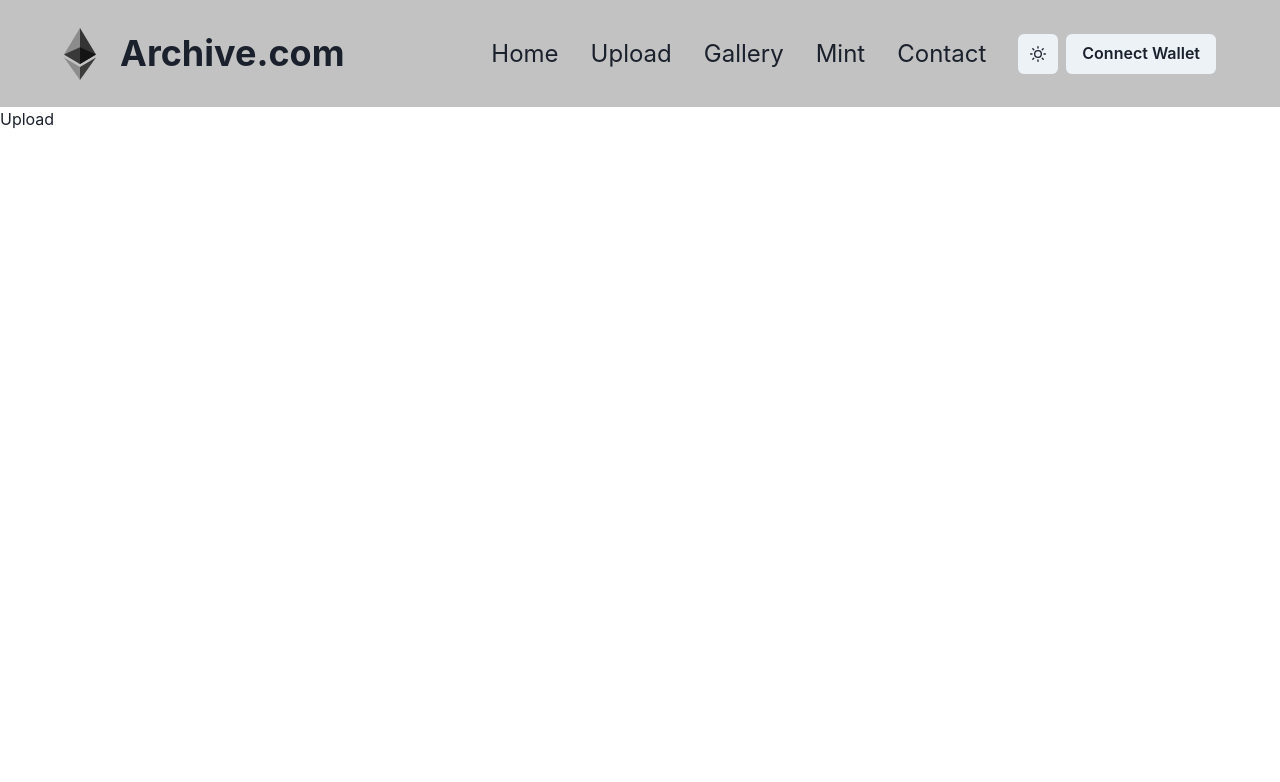
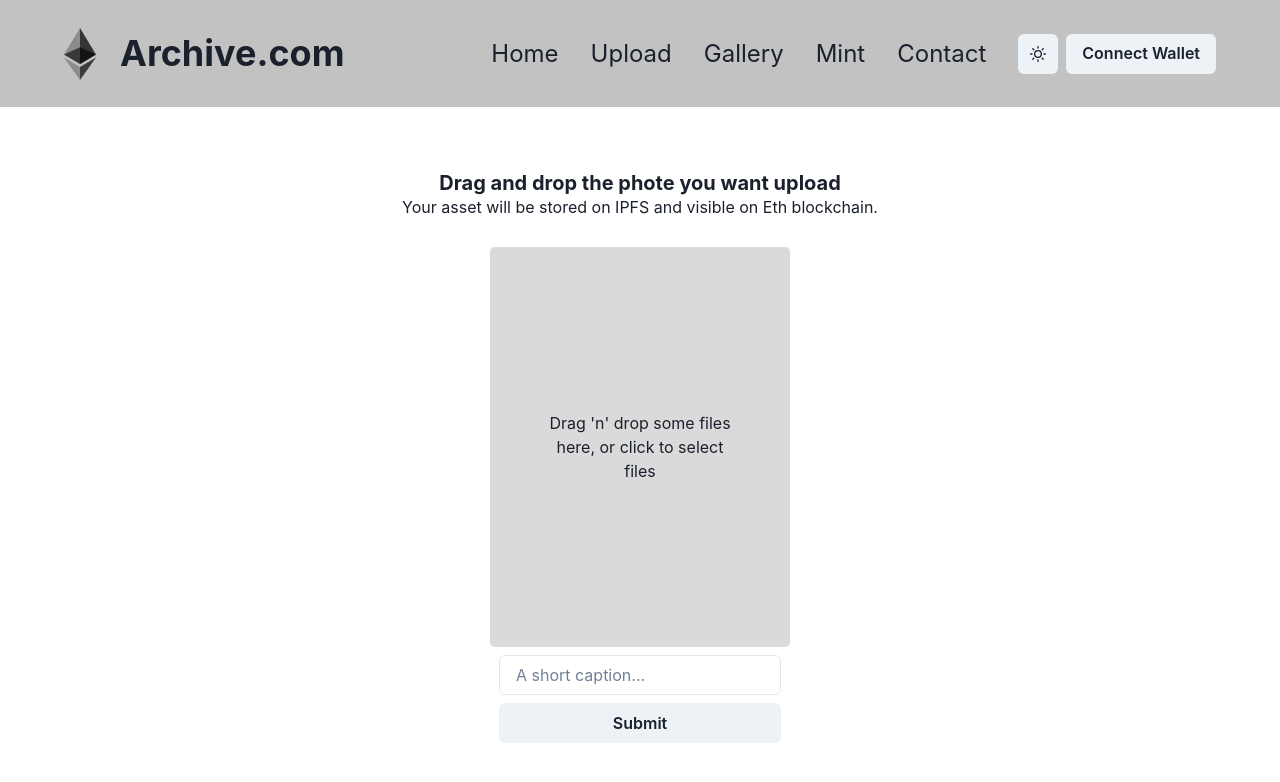
Before and after one commit to cheeterLee/archive, a React (Vite) app in the folder client/: page /upload in a window 1280 px wide. Shown: the top 782 px of the page. Built offline with nearby package versions, Linux system fonts and the light colour scheme; what @thirdweb-dev/react would draw is missing.

Commit message:
upload layout

```diff
--- a/client/package.json
+++ b/client/package.json
@@ -19,6 +19,7 @@
     "framer-motion": "^6.5.1",
     "react": "^18.2.0",
     "react-dom": "^18.2.0",
+    "react-dropzone": "^14.2.3",
     "react-router-dom": "^6.6.2"
   },
   "devDependencies": {
--- a/client/src/App.tsx
+++ b/client/src/App.tsx
@@ -1,7 +1,7 @@
 import { Box } from "@chakra-ui/react"
 import { Route, Routes, Navigate } from "react-router-dom"
 import { Navbar } from "./components"
-import { Home, Upload, Gallery, Mint, Contact } from "./pages"
+import { Home, Upload, Gallery, Mint, Contact, ImageDetail } from "./pages"
 
 export default function App() {
 	return (
@@ -10,7 +10,9 @@ export default function App() {
 			<Routes>
 				<Route path="/" element={<Home />} />
 				<Route path="/upload" element={<Upload />} />
-				<Route path="/gallery" element={<Gallery />} />
+				<Route path="/gallery" element={<Gallery />}>
+					<Route path=':id' element={<ImageDetail />} />
+				</Route>
 				<Route path="/mint" element={<Mint />} />
 				<Route path="/contact" element={<Contact />} />
 				<Route path="*" element={<Navigate to="/" />} />
--- /dev/null
+++ b/client/src/components/CustomDropzone.tsx
@@ -0,0 +1,45 @@
+import { Flex, Text } from "@chakra-ui/react"
+import React, { useCallback, useState } from "react"
+import { useDropzone } from "react-dropzone"
+3
+
+export interface ICustomDropzonePageProps {}
+
+const CustomDropzonePage: React.FunctionComponent<ICustomDropzonePageProps> = (
+	props
+) => {
+	const onDrop = useCallback((acceptedFiles: any) => {
+		console.log(acceptedFiles)
+	}, [])
+
+	const { getRootProps, getInputProps, isDragActive } = useDropzone({
+		onDrop,
+	})
+
+	return (
+		<Flex
+			justify="center"
+			align="center"
+			textAlign="center"
+			bg="#dadada"
+			w={300}
+			h={400}
+			p={50}
+			mt={7}
+            mb={2}
+			borderRadius={5}
+			{...getRootProps()}
+		>
+			<input {...getInputProps()} />
+			{isDragActive ? (
+				<Text>Drop the files here...</Text>
+			) : (
+				<Text>
+					Drag 'n' drop some files here, or click to select files
+				</Text>
+			)}
+		</Flex>
+	)
+}
+
+export default CustomDropzonePage
--- a/client/src/components/index.ts
+++ b/client/src/components/index.ts
@@ -1 +1,2 @@
 export { default as Navbar } from './Navbar'
+export { default as CustomDropzone } from './CustomDropzone'
--- /dev/null
+++ b/client/src/pages/ImageDetail.tsx
@@ -0,0 +1,9 @@
+import React from 'react'
+
+export interface IImageDetailProps {}
+
+const ImageDetail: React.FunctionComponent<IImageDetailProps> = props => {
+    return <div>ImageDetail</div>
+}
+
+export default ImageDetail
--- a/client/src/pages/Upload.tsx
+++ b/client/src/pages/Upload.tsx
@@ -1,9 +1,38 @@
-import React from 'react'
+import { Button, Flex, Heading, Input, Text, Stack } from "@chakra-ui/react"
+import React from "react"
+import { CustomDropzone } from "../components"
 
 export interface IUploadPageProps {}
 
-const UploadPage: React.FunctionComponent<IUploadPageProps> = props => {
-    return <div>Upload</div>
+const UploadPage: React.FunctionComponent<IUploadPageProps> = (props) => {
+	return (
+		<Flex
+			p="4rem"
+			justifyContent="center"
+			flexDirection="column"
+			alignItems="center"
+		>
+			<Flex
+				justifyContent="center"
+				flexDirection="column"
+				alignItems="center"
+			>
+				<Heading as="h4" size="md">
+					Drag and drop the phote you want upload
+				</Heading>
+				<Text>
+					Your asset will be stored on IPFS and visible on Eth
+					blockchain.
+				</Text>
+
+				<CustomDropzone />
+				<Stack>
+					<Input placeholder="A short caption..." />
+					<Button>Submit</Button>
+				</Stack>
+			</Flex>
+		</Flex>
+	)
 }
 
 export default UploadPage
--- a/client/src/pages/index.ts
+++ b/client/src/pages/index.ts
@@ -3,3 +3,4 @@ export { default as Home } from './Home'
 export { default as Upload } from './Upload'
 export { default as Mint } from './Mint'
 export { default as Contact } from './Contact'
+export { default as ImageDetail } from './ImageDetail'
```
Also changed, not shown: 1 other file (tests, documents, lock files or other folders).
